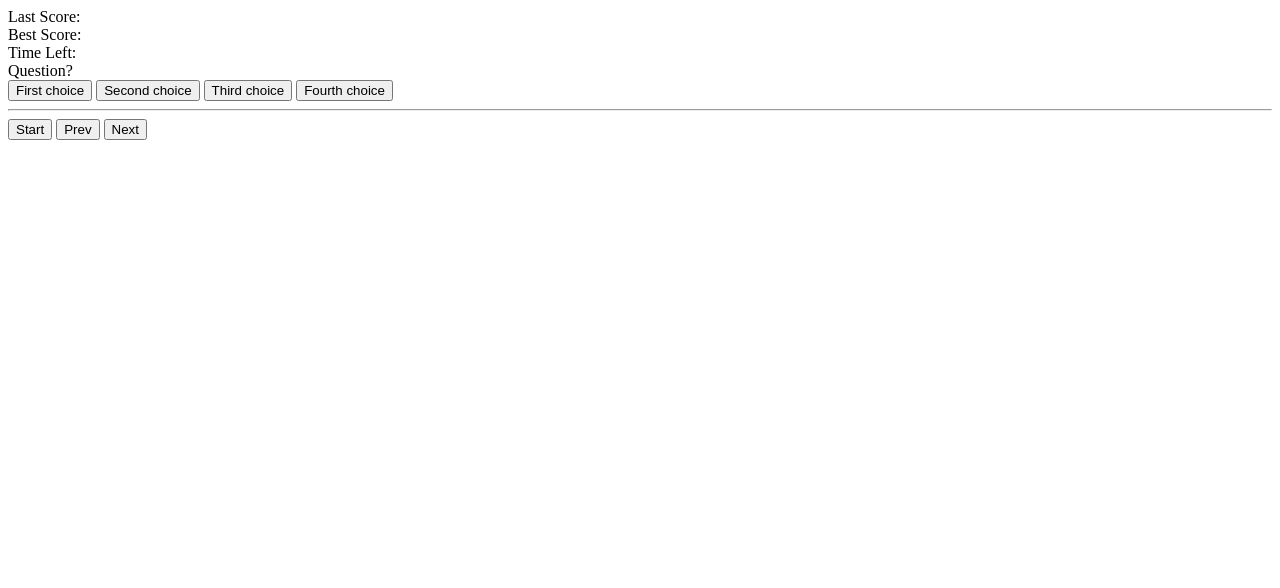
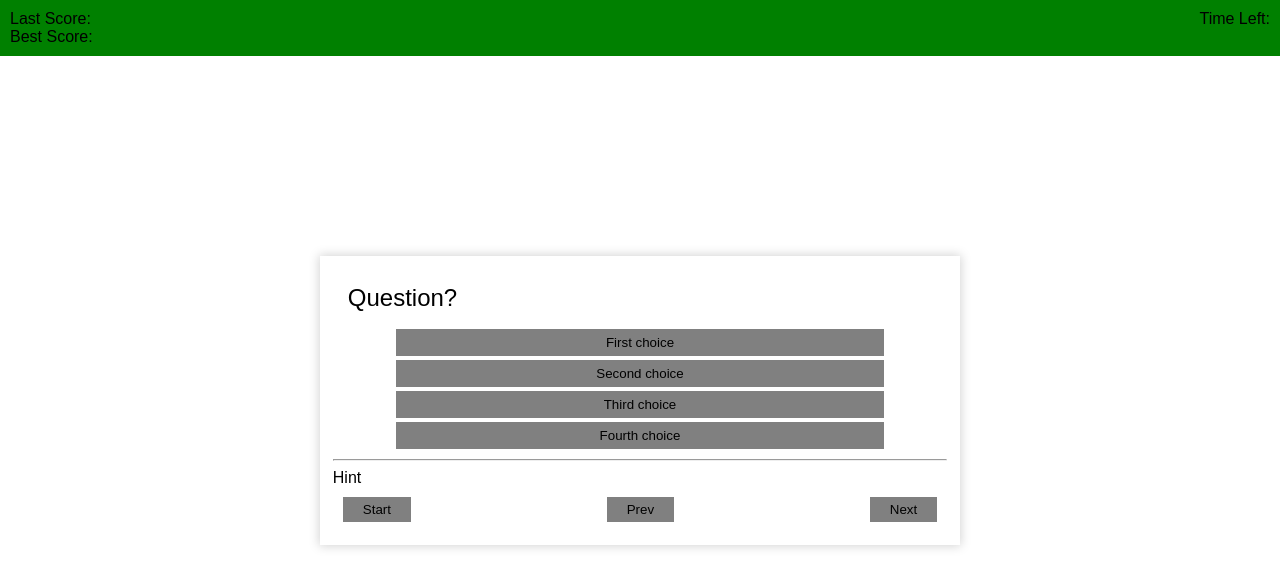
Before and after one commit to sometimesimgrumpy/bootcamp_quiz, a plain HTML site: page index.html in a window 1280 px wide. Drawn offline with Linux system fonts and the light colour scheme.

Commit message:
Basic styling set up

```diff
--- a/assets/style.css
+++ b/assets/style.css
@@ -0,0 +1,76 @@
+*, *::before, *::after {
+    box-sizing: border-box;
+    font-family: Arial, sans-serif;
+  }
+
+  header {
+    max-width: 100%;
+    background-color: green;
+    top: 0px;
+    position: sticky;
+    padding: 10px;
+    display: flex;
+    justify-content: space-between;
+  }
+
+  body {
+    padding: 0;
+    margin: 0;
+    background-color: white;
+    width: 100vw;
+    height: 100vh;
+    justify-content: center;
+    align-items: center;
+  }
+
+  .quiz-box {
+    background-color: white;
+    max-width: 100%;
+    margin: 25vh 25vw;
+    padding: 1%;
+    box-shadow: 0px 0px 10px 1px lightgray;
+  }
+
+  .question {
+    padding: 15px;
+    font-size: 150%;
+  }
+
+  .choice-box {
+    display: flex;
+    flex-direction: column;
+    margin: 0 auto;
+    max-width: 80%;
+  }
+
+  .choice {
+    padding: 5px;
+    margin: 2px;
+    background-color: gray;
+    border: 1px solid gray;
+  }
+
+  .choice:hover {
+    background-color: yellow;
+    border: 1px solid black;
+  }
+
+  .hint-text {
+    display: none;
+  }
+
+  .hint-title:hover {
+    display: block;
+  }
+
+  .directions {
+    display: flex;
+    justify-content: space-between;
+    padding: 10px;
+  }
+
+  .directions button {
+    padding: 5px 20px;
+    background-color: gray;
+    border: none;
+  }
--- a/index.html
+++ b/index.html
@@ -3,13 +3,17 @@
   <meta charset="UTF-8">
   <meta http-equiv="X-UA-Compatible" content="IE=edge">
   <meta name="viewport" content="width=device-width, initial-scale=1.0">
-  <link href="styles.css" rel="stylesheet">
+  <link href="assets/style.css" rel="stylesheet">
   <title>Bootcamp Quiz</title>
 </head>
-<body>
     <header>
     <div id="scoreboard"> Last Score: <br> Best Score: </div>
     <div id="timer"> Time Left: </div>
+    </header>
+
+<body>
+
+
     <div class="quiz-box">
         <div class="question" data-show="hide">Question?</div>
         <div class="choice-box" data-multichoice="multichoice">
@@ -19,14 +23,19 @@
             <button class="choice">Fourth choice</button>
         </div>
         <hr>
+        <div class="hint-box">
+            <span id="hint-title">Hint</span>
+            <p class="hint-text">Hint text here</p>
+        </div>
+
         <div class="directions">
             <button id="startButton" data-ready="startButton button">Start</button>
             <button id="prevButton" data-prev="prevButton button hide">Prev</button>
-      <button id="nextButton" data-prev="nextButton button hide">Next</button>
+            <button id="nextButton" data-next="nextButton button hide">Next</button>
         </div>
   </div>
 
-<script src=""></script>
+<!-- <script src=""></script>     -->
 
 </body>
 </html>
```
Lines whose indentation alone changed are shown as unchanged.
